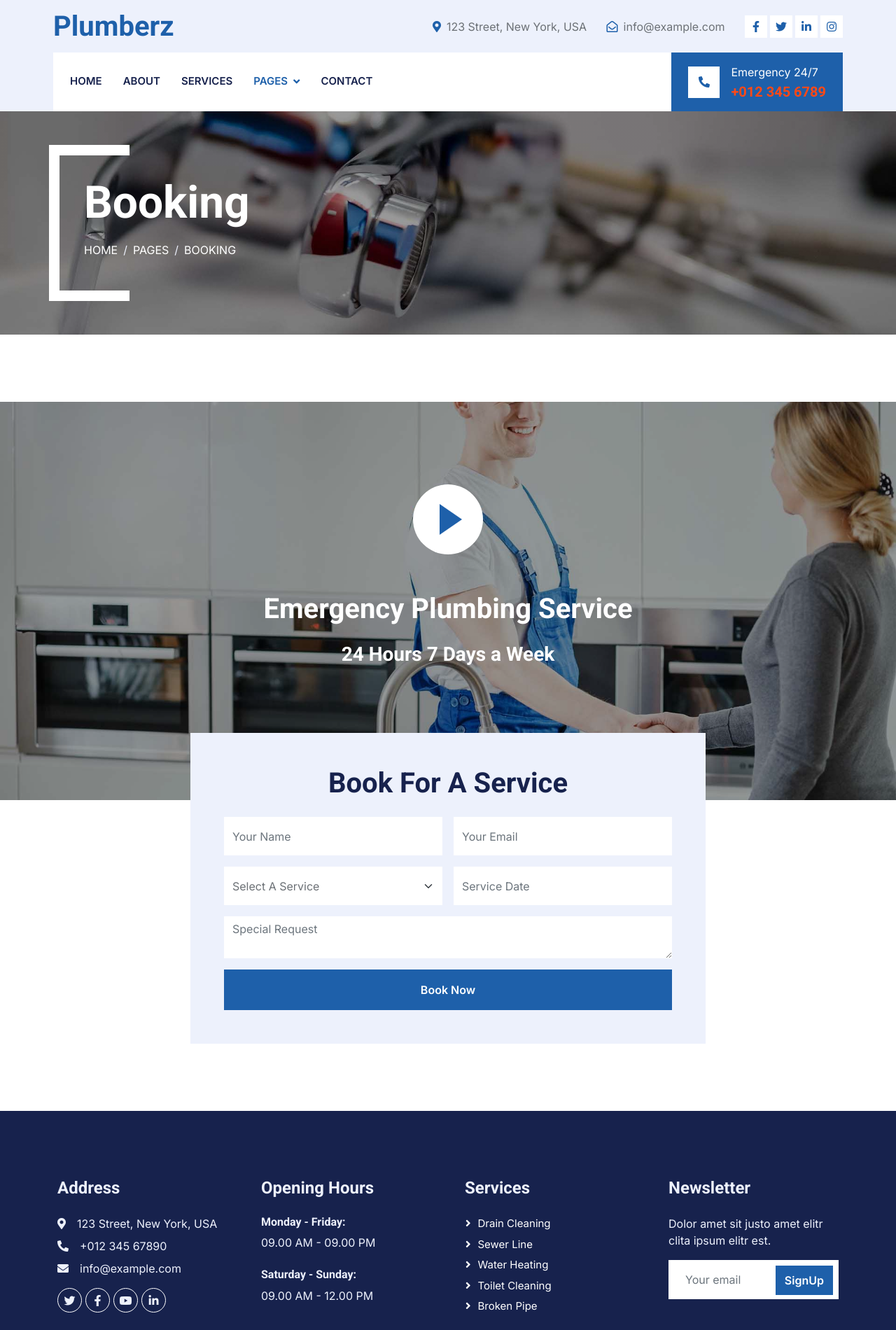
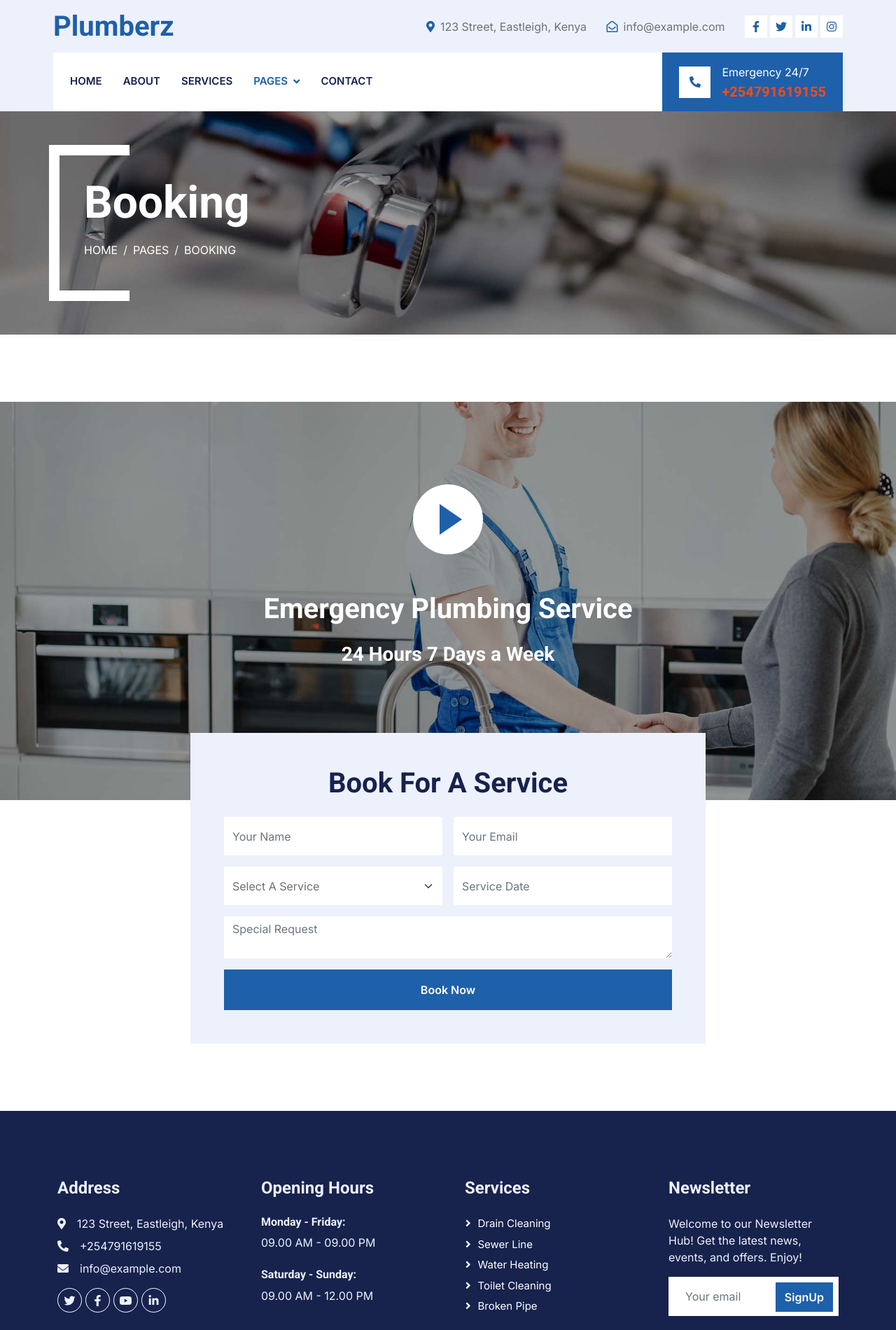
Before and after one commit to McOwino20/plumber-service-website-main, a plain HTML site: page booking.html in a window 1280 px wide. Shown: the top 1900 px of the page at 70% size. Drawn offline with nearby package versions, Linux system fonts and the light colour scheme.

Commit message:
Update booking.html

```diff
--- a/booking.html
+++ b/booking.html
@@ -3,7 +3,7 @@
 
 <head>
     <meta charset="utf-8">
-    <title>Plumberz - Free Plumbing Website Template</title>
+    <title>Plumberz -Plumbing Website</title>
     <meta content="width=device-width, initial-scale=1.0" name="viewport">
     <meta content="" name="keywords">
     <meta content="" name="description">
@@ -53,7 +53,7 @@
             <div class="col-lg-9 col-md-12 text-end">
                 <div class="h-100 d-inline-flex align-items-center me-4">
                     <i class="fa fa-map-marker-alt text-primary me-2"></i>
-                    <p class="m-0">123 Street, New York, USA</p>
+                    <p class="m-0">123 Street, Eastleigh, Kenya</p>
                 </div>
                 <div class="h-100 d-inline-flex align-items-center me-4">
                     <i class="far fa-envelope-open text-primary me-2"></i>
@@ -102,7 +102,7 @@
                     </div>
                     <div class="ms-3">
                         <p class="mb-1 text-white">Emergency 24/7</p>
-                        <h5 class="m-0 text-secondary">+012 345 6789</h5>
+                        <h5 class="m-0 text-secondary">+254791619155</h5>
                     </div>
                 </div>
             </div>
@@ -205,8 +205,8 @@
             <div class="row g-5">
                 <div class="col-lg-3 col-md-6">
                     <h4 class="text-light mb-4">Address</h4>
-                    <p class="mb-2"><i class="fa fa-map-marker-alt me-3"></i>123 Street, New York, USA</p>
-                    <p class="mb-2"><i class="fa fa-phone-alt me-3"></i>+012 345 67890</p>
+                    <p class="mb-2"><i class="fa fa-map-marker-alt me-3"></i>123 Street, Eastleigh, Kenya</p>
+                    <p class="mb-2"><i class="fa fa-phone-alt me-3"></i>+254791619155</p>
                     <p class="mb-2"><i class="fa fa-envelope me-3"></i>info@example.com</p>
                     <div class="d-flex pt-2">
                         <a class="btn btn-outline-light btn-social" href=""><i class="fab fa-twitter"></i></a>
@@ -232,7 +232,7 @@
                 </div>
                 <div class="col-lg-3 col-md-6">
                     <h4 class="text-light mb-4">Newsletter</h4>
-                    <p>Dolor amet sit justo amet elitr clita ipsum elitr est.</p>
+                    <p>Welcome to our Newsletter Hub! Get the latest news, events, and offers. Enjoy!</p>
                     <div class="position-relative mx-auto" style="max-width: 400px;">
                         <input class="form-control border-0 w-100 py-3 ps-4 pe-5" type="text" placeholder="Your email">
                         <button type="button" class="btn btn-primary py-2 position-absolute top-0 end-0 mt-2 me-2">SignUp</button>
```
